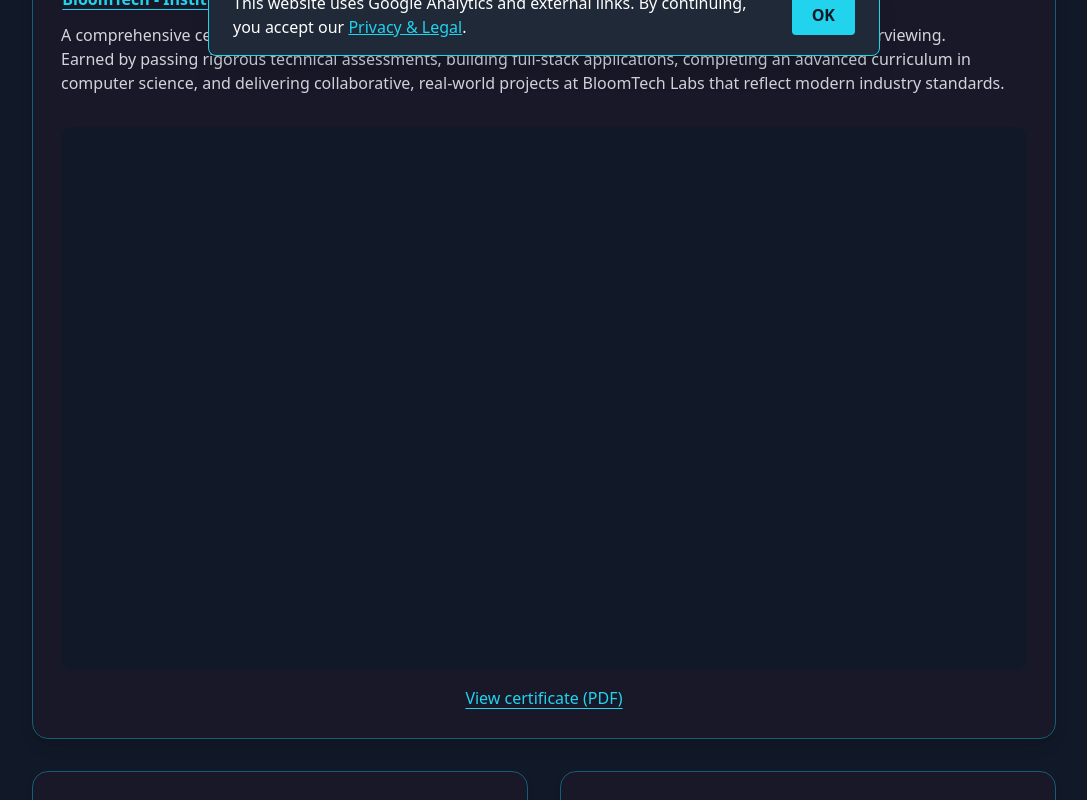
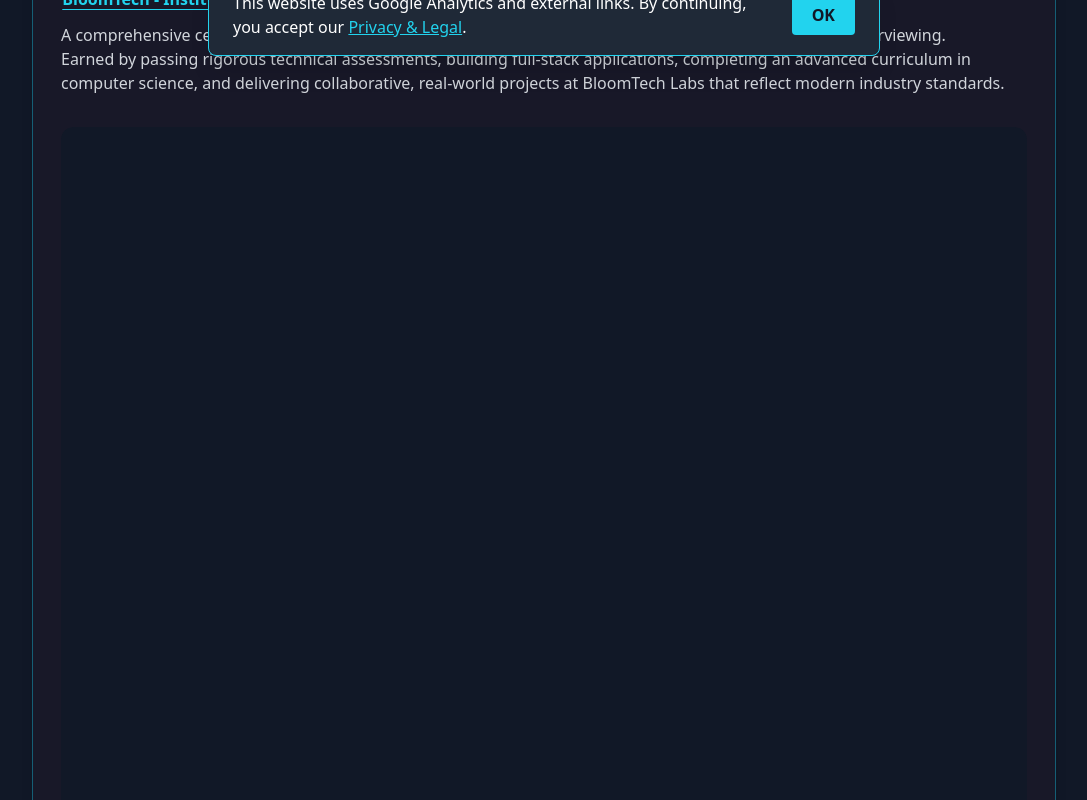
Before and after one commit to Kornetas/portfolio, a React (Vite) app: page /about in a window 1280 px wide. Shown: the part 720-1520 px from the top of the page, without its empty margins (96-1183 px from the left). Built offline with nearby package versions, Linux system fonts and the light colour scheme.

Commit message:
fix: prevent auto-scroll to certificate on about page v2

```diff
--- a/src/pages/About.jsx
+++ b/src/pages/About.jsx
@@ -10,7 +10,6 @@ export default function About() {
   // Show the boxes after a delay for a smooth entrance animation
   useEffect(() => {
     const timeout = setTimeout(() => setShowBoxes(true), 1000);
-    window.scrollTo(0, 0);
     return () => clearTimeout(timeout);
   }, []);
 
@@ -180,7 +179,7 @@ export default function About() {
                 <iframe
                   src="/BloomTech Certificate.pdf"
                   title="BloomTech Certificate"
-                  className="hidden xl:block w-full aspect-video rounded-xl border-none"
+                  className="hidden xl:block w-full min-h-[340px] md:min-h-[500px] lg:min-h-[790px] aspect-video rounded-xl border-none"
                   style={{ maxWidth: "100%" }}
                 ></iframe>
 
```
